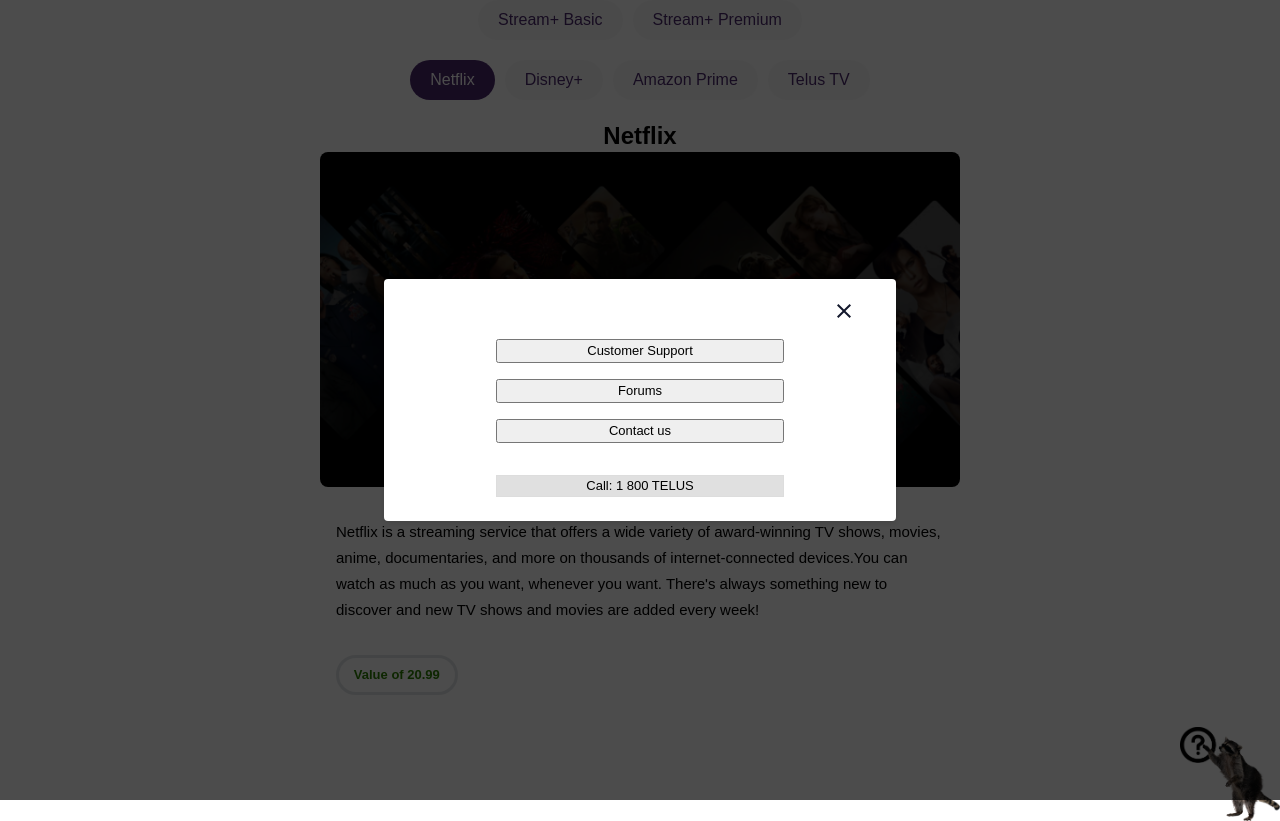
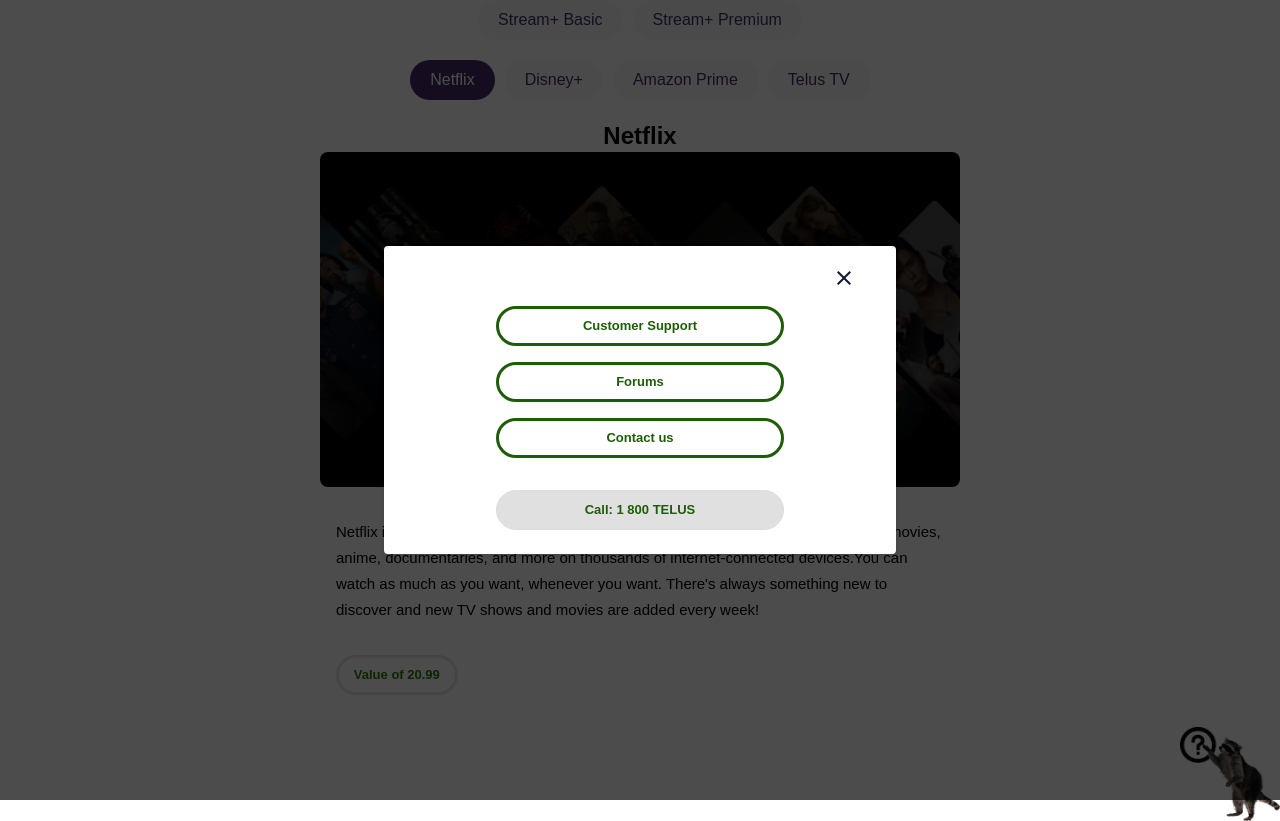
Before and after one commit to braedonrossum/brainstation-industry-project-telus, a React (Vite) app: page / in a window 1280 px wide. Both pictures are taken after a click on the picture 1230 px from the left and 773 px from the top of the page. Built offline with nearby package versions, Linux system fonts and the light colour scheme.

Commit message:
change the modal buttons to use button component, fix modal to avoid unintended closing

```diff
--- a/src/components/CustomerSupport/CustomerSupport.jsx
+++ b/src/components/CustomerSupport/CustomerSupport.jsx
@@ -1,12 +1,13 @@
 import "./CustomerSupport.scss";
 import CloseIcon from "../../assets/close-24px.svg";
+import Button from "../Button/Button";
 
 
 const CustomerSupport = ({ setIsOpen }) => {
 
 return (
     <div className="wrapper" onClick={() => setIsOpen(false)}>
-        <div className="modal">
+        <div className="modal" onClick={(e) => e.stopPropagation()}>
         <div className="modal__inner">
             <button
                 className="modal__popup-button"
@@ -20,31 +21,31 @@
             </button>
             <div className="modal__buttons">
             <div className="modal__button-group">
-                <button
+                <Button
                     className="modal__button"
                     onClick={() => setIsOpen(false)}
                 >
                 Customer Support
-                </button>
+                </Button>
 
-                <button
+                <Button
                     className="modal__button"
                     onClick={() => setIsOpen(false)}
                 >
                 Forums
-                </button>
+                </Button>
 
-                <button
+                <Button
                     className="modal__button"
                     onClick={() => setIsOpen(false)}
                 >
                 Contact us
-                </button>
+                </Button>
             </div>
 
-            <button className="modal__button modal__button--last" onClick={() => setIsOpen(false)}>
+            <Button className="modal__button modal__button--last" onClick={() => setIsOpen(false)}>
                 Call: 1 800 TELUS
-            </button>
+            </Button>
             </div>
         </div>
         </div>
```
